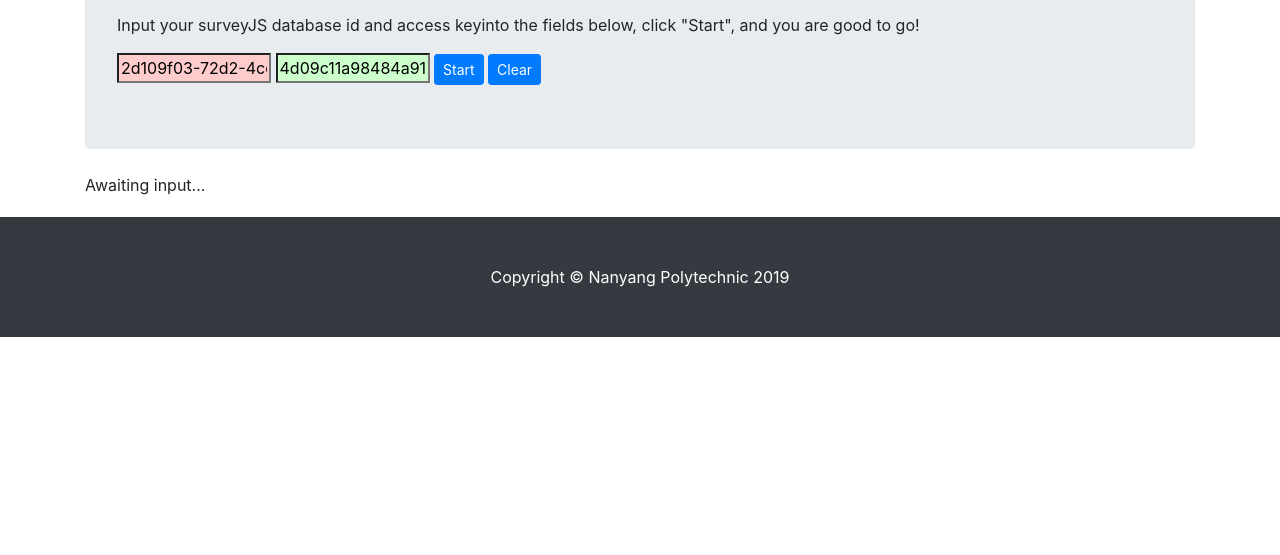
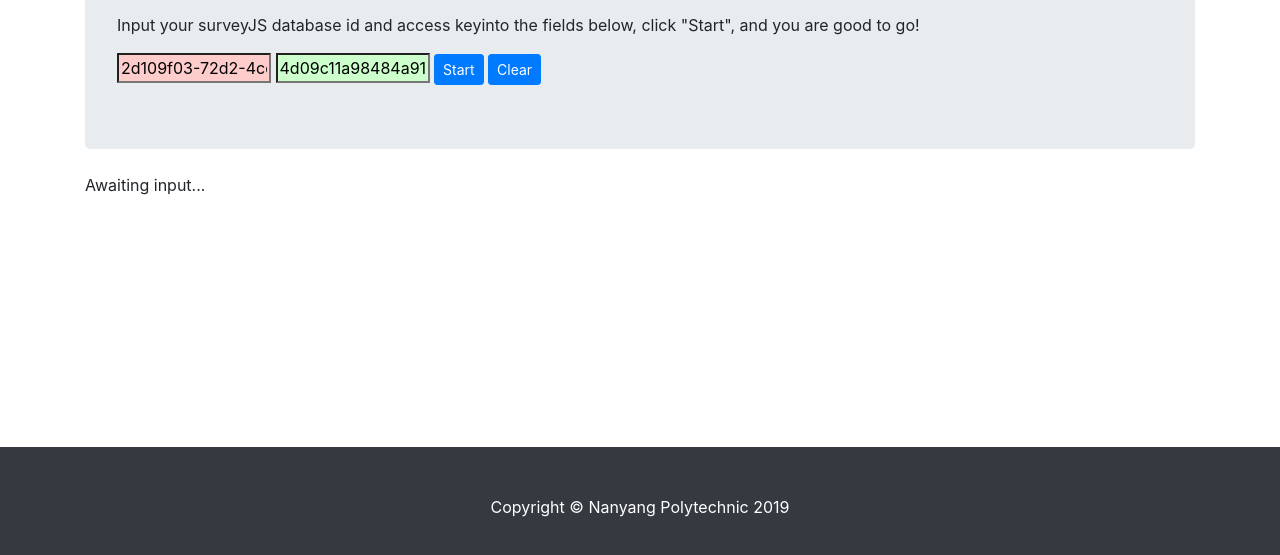
Before and after one commit to adaptNYP/Exserlan, a plain HTML site: page newIndex.html in a window 1280 px wide. Shown: the part 233-788 px from the top of the page. Drawn offline with nearby package versions, Linux system fonts and the light colour scheme; no server answers.

Commit message:
edit footer css

```diff
--- a/css/metsan.css
+++ b/css/metsan.css
@@ -1,14 +1,33 @@
+html {
+  height: 100%;
+  box-sizing: border-box;
+}
+
+*,
+*:before,
+*:after {
+  box-sizing: inherit;
+}
+
 body {
   padding-top: 56px;
+  position: relative;
+  margin: 0;
+  padding-bottom: 12rem;
+  min-height: 100%;
 }
 #retrieveFromDBbtn {
   margin-left: 10px;
 }
 
-footer {
-  margin-top: 20px;
+.footer {
+  position: absolute;
+  right: 0;
+  bottom: 0px;
+  left: 0;
+  text-align: center;
+  z-index: -1;
 }
-
 .studentName {
   word-wrap: break-word;
   /* position: absolute; */
--- a/newIndex.html
+++ b/newIndex.html
@@ -142,7 +142,7 @@
     </div>
 
     <!-- Footer -->
-    <footer class="py-5 bg-dark">
+    <footer class="py-5 bg-dark footer">
         <div class="container">
             <p class="m-0 text-center text-white">Copyright &copy; Nanyang Polytechnic 2019</p>
         </div>
```
